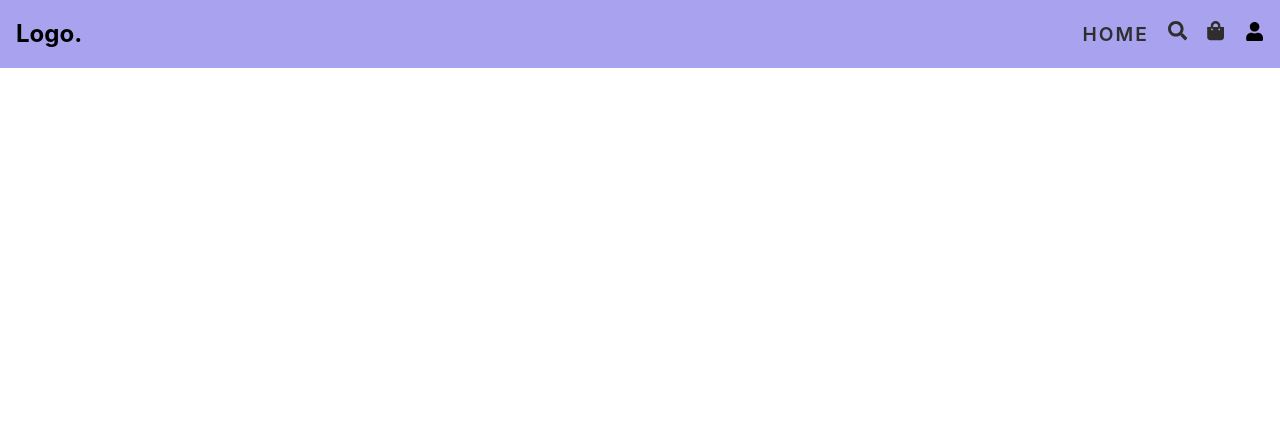
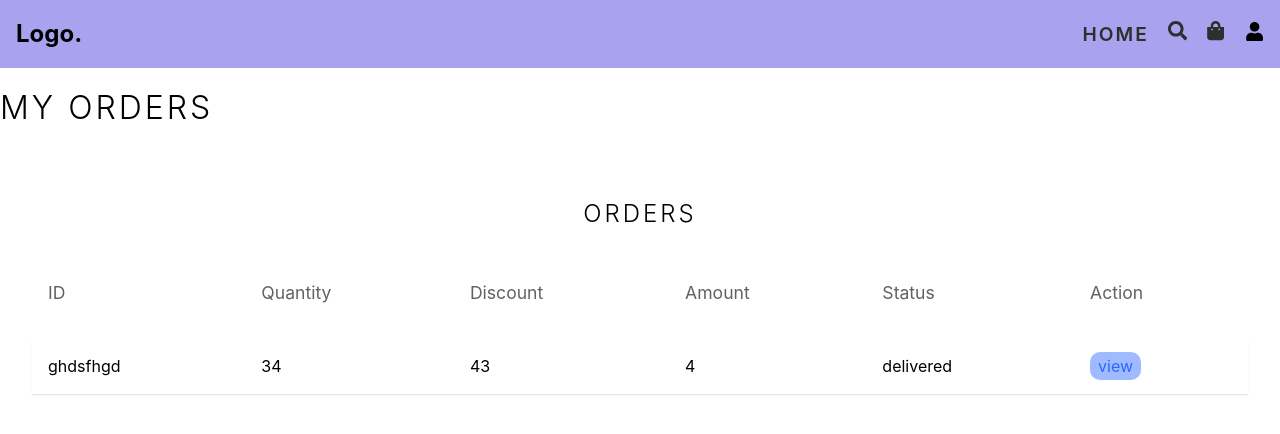
Before and after one commit to SoumyaNayak2000/oneSolution, a React (Vite) app: page /orders in a window 1280 px wide. Before the commit this address had no page. Shown: the top 434 px of the page. Built offline with nearby package versions, Linux system fonts and the light colour scheme.

Commit message:
order and orderdetails page ui completed

```diff
--- a/src/App.tsx
+++ b/src/App.tsx
@@ -3,12 +3,14 @@
 import { Suspense, lazy } from "react";
 import Loader from "./components/Loader.tsx";
 import Header from "./components/Header.tsx";
+import OrderDetails from "./pages/OrderDetails.tsx";
 
 const Home = lazy(() => import("./pages/Home"));
 const Search = lazy(() => import("./pages/Search"));
 const Cart = lazy(() => import("./pages/Cart.tsx"));
 const Shipping = lazy(() => import("./pages/Shipping.tsx"));
 const Login = lazy(() => import("./pages/Login.tsx"));
+const Orders = lazy(() => import("./pages/Orders.tsx"));
 
 //Admin Routes importing
 
@@ -45,6 +47,8 @@
           {/* logged in user routes */}
           <Route>
             <Route path="/shipping" element={<Shipping />} />
+            <Route path="/orders" element={<Orders />} />
+            <Route path="/order/:id" element={<OrderDetails />} />
           </Route>
 
           {/* Admin Routes */}
--- /dev/null
+++ b/src/pages/OrderDetails.tsx
@@ -0,0 +1,5 @@
+const OrderDetails = () => {
+  return <div>OrderDetails</div>;
+};
+
+export default OrderDetails;
--- /dev/null
+++ b/src/pages/Orders.tsx
@@ -0,0 +1,69 @@
+import { ReactElement, useEffect, useState } from "react";
+import { Link } from "react-router-dom";
+import { Column } from "react-table";
+import TableHOC from "../components/admin/TableHOC";
+
+type DataType = {
+  _id: string;
+  amount: number;
+  quantity: number;
+  discount: number;
+  status: ReactElement;
+  action: ReactElement;
+};
+
+const column: Column<DataType>[] = [
+  {
+    Header: "ID",
+    accessor: "_id",
+  },
+  {
+    Header: "Quantity",
+    accessor: "quantity",
+  },
+  {
+    Header: "Discount",
+    accessor: "discount",
+  },
+  {
+    Header: "Amount",
+    accessor: "amount",
+  },
+  {
+    Header: "Status",
+    accessor: "status",
+  },
+  {
+    Header: "Action",
+    accessor: "action",
+  },
+];
+
+const Orders = () => {
+  const [rows, setRows] = useState<DataType[]>([
+    {
+      _id: "ghdsfhgd",
+      amount: 4,
+      quantity: 34,
+      discount: 43,
+      status: <span>delivered</span>,
+      action: <Link to={"/orders/ghdsfhgd"}>view</Link>,
+    },
+  ]);
+
+  const Table = TableHOC<DataType>(
+    column,
+    rows,
+    "dashboard-product-box",
+    "Orders",
+    rows.length > 6
+  )();
+  return (
+    <div className="container">
+      <h1>My Orders</h1>
+      {Table}
+    </div>
+  );
+};
+
+export default Orders;
--- a/src/styles/app.scss
+++ b/src/styles/app.scss
@@ -48,6 +48,19 @@
   @import "admin/chart";
   @import "admin/dashboardapp";
   @import "admin/mediaquery";
+
+
+  .container {
+    max-width: 1367px;
+    width: 100%;
+    margin: auto;
+    overflow: auto;
+    > h1 {
+      @include heading;
+      margin: 1rem 0;
+      text-align: left;
+    }
+  }
 
 
 
```
